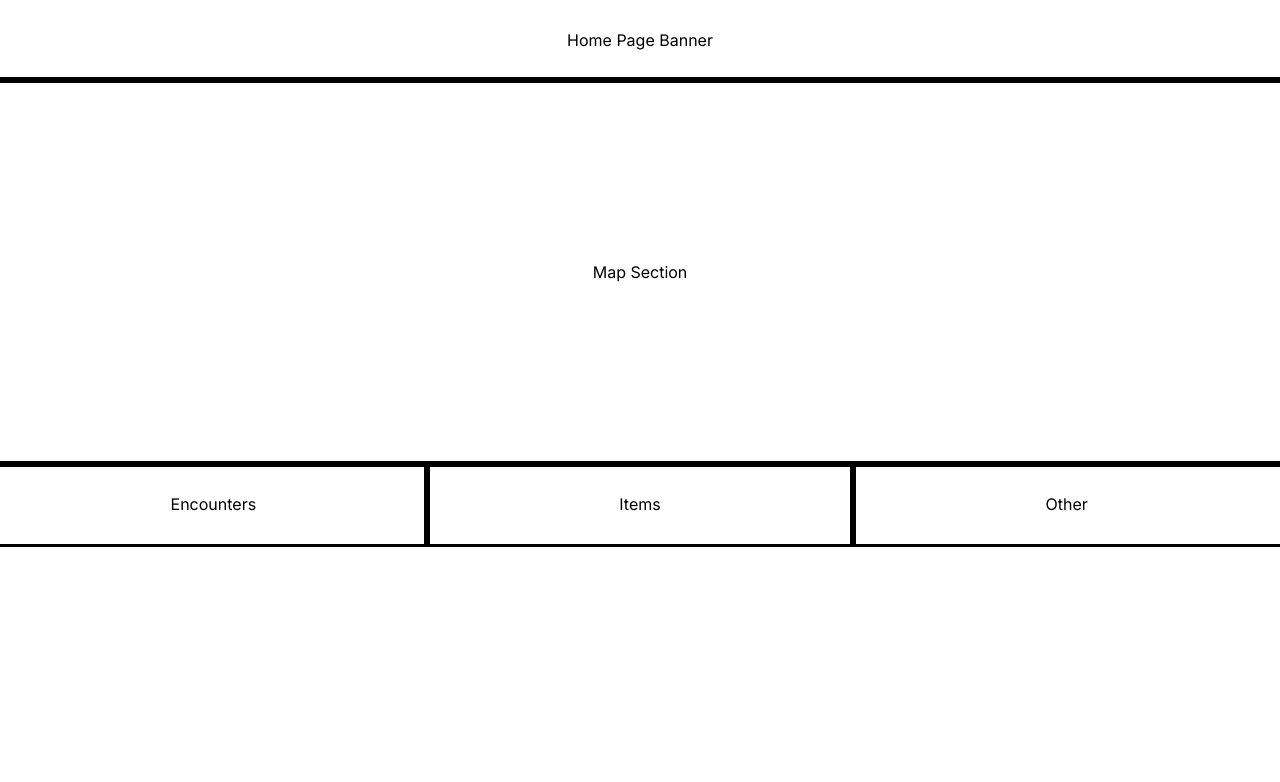
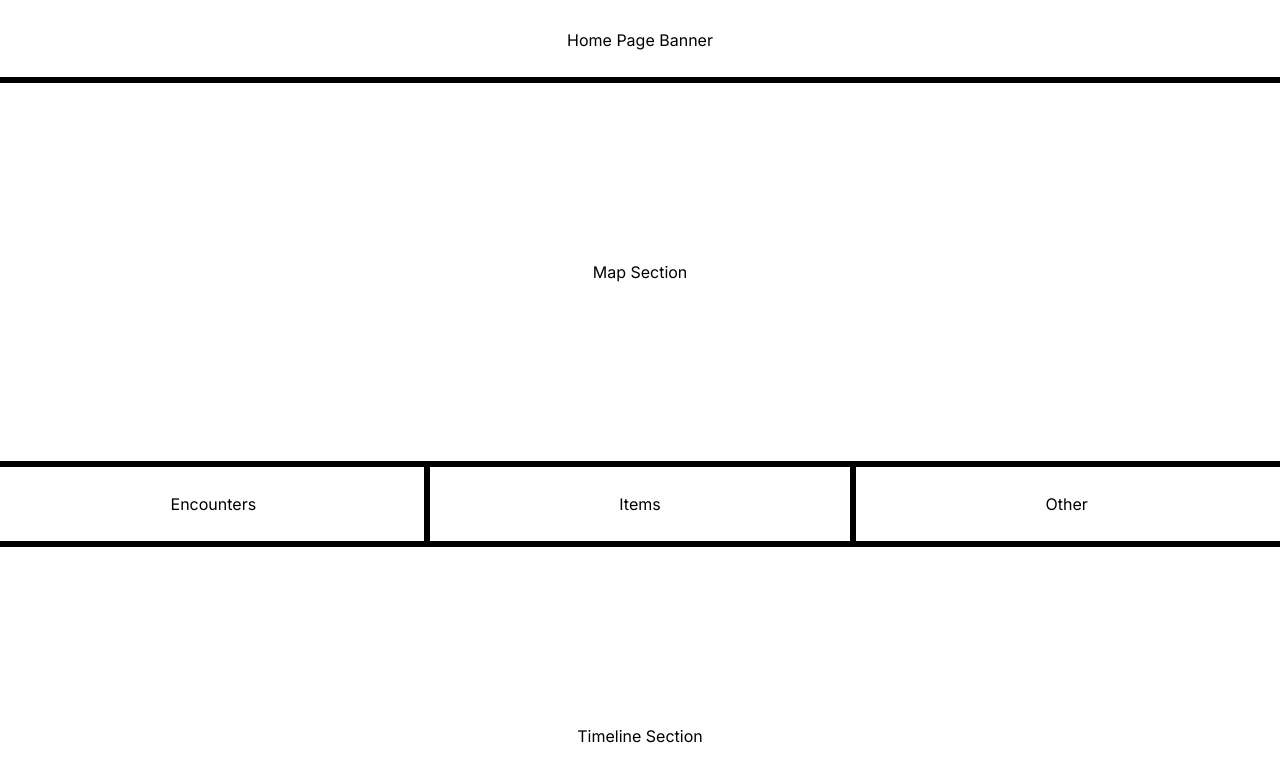
Before and after one commit to cfergusde/Pok-mon-Helper, a Next.js app: page /home in a window 1280 px wide. Shown: the top 782 px of the page. Built offline with nearby package versions, Linux system fonts and the light colour scheme.

Commit message:
added timeline

```diff
--- a/src/app/home/page.tsx
+++ b/src/app/home/page.tsx
@@ -12,6 +12,9 @@ export default function Home() {
         <div className="outline outline-black w-1/3 h-full centered">Items</div>
         <div className="outline outline-black w-1/3 h-full centered">Other</div>
       </div>
+      <div className="outline outline-black w-full h-96 centered">
+        Timeline Section
+      </div>
     </main>
   );
 }
```
